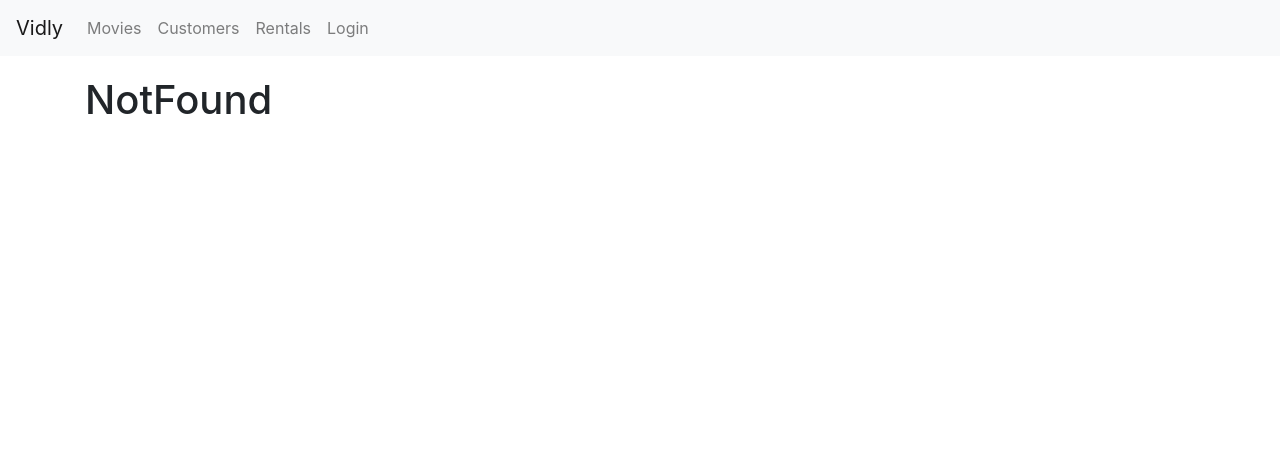
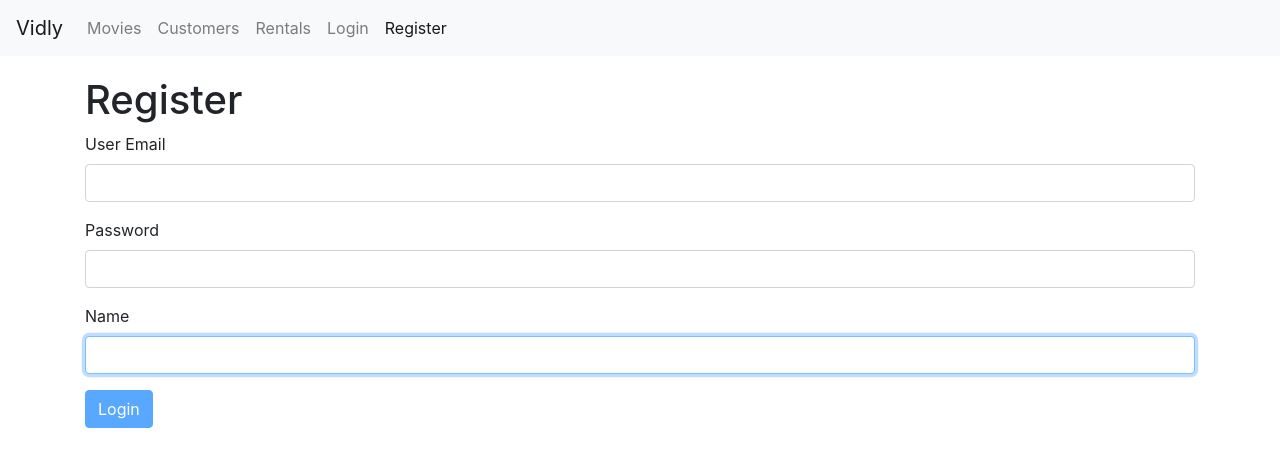
Before and after one commit to ShahidAkhtar777/Vidly, a React (Create React App) app: page /register in a window 1280 px wide. Before the commit this address led to /not-found. Shown: the top 466 px of the page. Built offline with nearby package versions, Linux system fonts and the light colour scheme.

Commit message:
Added validation in Forms and adder register route

```diff
--- a/package.json
+++ b/package.json
@@ -8,6 +8,8 @@
     "@testing-library/user-event": "^12.8.3",
     "bootstrap": "^4.1.1",
     "font-awesome": "^4.7.0",
+    "joi-browser": "^13.4.0",
+    "jquery": "^3.6.0",
     "lodash": "^4.17.21",
     "prop-types": "^15.7.2",
     "react": "^17.0.2",
--- a/src/App.js
+++ b/src/App.js
@@ -7,6 +7,7 @@ import NotFound from "./components/notFound";
 import NavBar from "./components/navBar";
 import MovieForm from "./components/movieForm";
 import LoginForm from "./components/loginForm";
+import RegisterForm from './components/registerForm';
 import "./App.css";
 
 class App extends Component {
@@ -16,7 +17,8 @@ class App extends Component {
         <NavBar />
         <main className="container">
           <Switch>
-            <Route path="/login" component={LoginForm}></Route>
+            <Route path="/login" component={LoginForm}/>
+            <Route path="/register" component={RegisterForm}/>
             <Route path="/movies/:id" component={MovieForm} />
             <Route path="/movies" component={Movies}></Route>
             <Route path="/customers" component={Customers}></Route>
--- /dev/null
+++ b/src/components/common/form.jsx
@@ -0,0 +1,75 @@
+import React, { Component } from "react";
+import Joi from "joi-browser";
+import Input from "./input";
+
+class Form extends Component {
+  state = {
+    data: {},
+    errors: {},
+  };
+
+  validate = () => {
+    const options = { abortEarly: false };
+    const { error } = Joi.validate(this.state.data, this.schema, options);
+
+    if (!error) return null;
+
+    const errors = {};
+    for (let item of error.details) errors[item.path[0]] = item.message;
+    return errors;
+  };
+
+  validateProperty = ({ name, value }) => {
+    const obj = { [name]: value };
+    const schema = { [name]: this.schema[name] };
+    const { error } = Joi.validate(obj, schema);
+    return error ? error.details[0].message : null;
+  };
+
+  handleSubmit = (e) => {
+    e.preventDefault();
+    // Call server
+
+    const errors = this.validate();
+    this.setState({ errors: errors || {} });
+
+    if (errors) return;
+
+    this.doSubmit();
+  };
+
+  handleChange = ({ currentTarget: input }) => {
+    const errors = { ...this.state.errors };
+    const errorMessage = this.validateProperty(input);
+    if (errorMessage) errors[input.name] = errorMessage;
+    else delete errors[input.name];
+
+    const data = { ...this.state.data };
+    data[input.name] = input.value;
+    this.setState({ data, errors });
+  };
+
+  renderButton(label) {
+    return (
+      <button disabled={this.validate()} className="btn btn-primary">
+        {label}
+      </button>
+    );
+  }
+
+  renderInput(name, label, type = "text") {
+    const { data, errors } = this.state;
+    return (
+      <Input
+        name={name}
+        type={type}
+        value={data[name]}
+        label={label}
+        onChange={this.handleChange}
+        error={errors[name]}
+      />
+    );
+  }
+}
+
+export default Form;
--- a/src/components/common/input.jsx
+++ b/src/components/common/input.jsx
@@ -1,16 +1,14 @@
 import React from "react";
 
-const Input = ({ name, label, value, error, onChange }) => {
+const Input = ({ name, label, error, ...rest }) => {
   return (
     <div className="form-group">
       <label htmlFor={name}>{label}</label>
       <input
         autoFocus
-        value={value}
-        onChange={onChange}
+        {...rest}
+        name={name}
         id={name}
-        name={name}
-        type="text"
         className="form-control"
       />
       {error && <div className="alert alert-danger">{error}</div>}
--- a/src/components/loginForm.jsx
+++ b/src/components/loginForm.jsx
@@ -1,78 +1,31 @@
-import React, { Component } from "react";
-import Input from "./common/input";
+import React from "react";
+import Joi from "joi-browser";
+import Form from "./common/form";
 
-class LoginForm extends Component {
+class LoginForm extends Form {
   state = {
-    account: { username: "", password: "" },
+    data: { username: "", password: "" },
     errors: {},
   };
 
-  validate = () => {
-    const errors = {};
-
-    const { account } = this.state;
-    if (account.username.trim() === "")
-      errors.username = "Username is required.";
-    if (account.password.trim() === "")
-      errors.password = "Password is required.";
-
-    return Object.keys(errors).length === 0 ? null : errors;
+  schema = {
+    username: Joi.string().required().label("Username"),
+    password: Joi.string().required().label("Password"),
   };
 
-  handleSubmit = (e) => {
-    e.preventDefault();
-    // Call server
-
-    const errors = this.validate();
-    this.setState({ errors: errors || {} });
-
-    if (errors) return;
-
+  doSubmit = () => {
     // Calling server
     console.log("Submitted");
   };
 
-  validateProperty = ({ name, value }) => {
-    if (name === "username") {
-      if (value.trim() === "") return "Username is required.";
-    }
-    if (name === "password") {
-      if (value.trim() === "") return "Password is required.";
-    }
-  };
-
-  handleChange = ({ currentTarget: input }) => {
-    const errors = { ...this.state.errors };
-    const errorMessage = this.validateProperty(input);
-    if (errorMessage) errors[input.name] = errorMessage;
-    else delete errors[input.name];
-
-    const account = { ...this.state.account };
-    account[input.name] = input.value;
-    this.setState({ account, errors });
-  };
-
   render() {
-    const { account, errors } = this.state;
     return (
       <div>
         <h1>Login</h1>
         <form onSubmit={this.handleSubmit}>
-          <Input
-            name="username"
-            value={account.username}
-            label="Username"
-            onChange={this.handleChange}
-            error={errors.username}
-          />
-          <Input
-            name="password"
-            value={account.password}
-            label="Password"
-            onChange={this.handleChange}
-            error={errors.password}
-          />
-          <button className="btn btn-primary">Login</button>
+          {this.renderInput("username", "Username")}
+          {this.renderInput("password", "Password", "password")}
+          {this.renderButton("Login")}
         </form>
       </div>
     );
--- a/src/components/navBar.jsx
+++ b/src/components/navBar.jsx
@@ -32,6 +32,9 @@ const NavBar = () => {
           <NavLink className="nav-item nav-link" to="/login">
             Login
           </NavLink>
+          <NavLink className="nav-item nav-link" to="/register">
+            Register
+          </NavLink>
         </div>
       </div>
     </nav>
--- /dev/null
+++ b/src/components/registerForm.jsx
@@ -0,0 +1,37 @@
+import React from "react";
+import Joi from "joi-browser";
+import Form from "./common/form";
+
+class RegisterForm extends Form {
+  state = {
+    data: { email: "", password: "", name: "" },
+    errors: {},
+  };
+
+  schema = {
+    email: Joi.string().email().required().label("Email"),
+    password: Joi.string().min(5).required().label("Password"),
+    name: Joi.string().required().label("Name"),
+  };
+
+  doSubmit = () => {
+    // Calling server
+    console.log("Registered!!");
+  };
+
+  render() {
+    return (
+      <div>
+        <h1>Register</h1>
+        <form onSubmit={this.handleSubmit}>
+          {this.renderInput("email", "User Email")}
+          {this.renderInput("password", "Password", "password")}
+          {this.renderInput("name", "Name")}
+          {this.renderButton("Login")}
+        </form>
+      </div>
+    );
+  }
+}
+
+export default RegisterForm;
```
Also changed, not shown: 1 other file (tests, documents, lock files or other folders).
